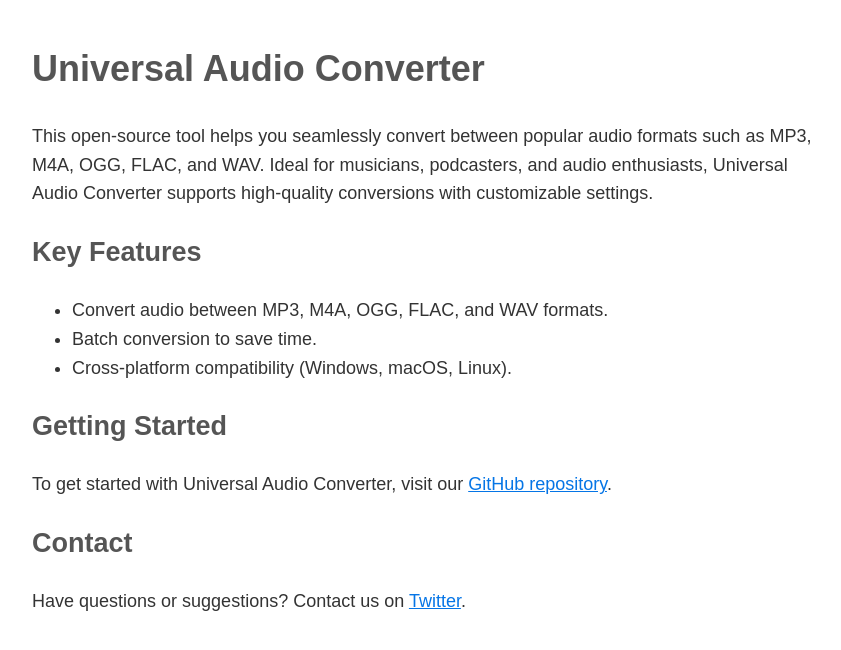
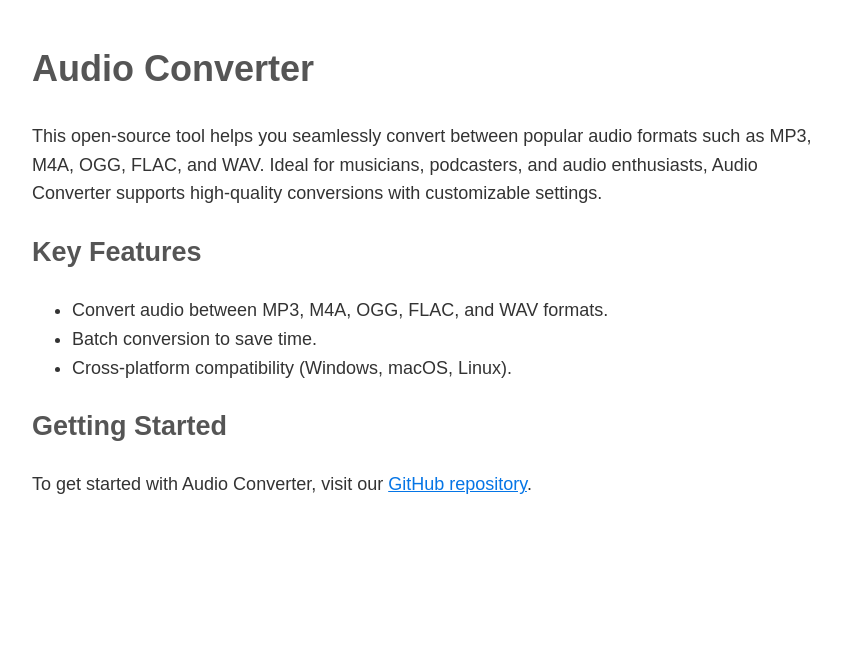
Before and after one commit to mottaviani-dev/audio-converter, a plain HTML site: page docs/index.html in a window 1280 px wide. Shown: the whole page, without its empty margins (208-1049 px from the left). Drawn offline with Linux system fonts and the light colour scheme.

Commit message:
Initial Commit

```diff
--- a/docs/index.html
+++ b/docs/index.html
@@ -2,11 +2,11 @@
 <html lang="en">
 <head>
     <meta charset="UTF-8">
-    <meta name="viewport" content="width=device-width, initial-scale=1.0">
-    <meta name="description" content="Universal Audio Converter is an open-source tool for converting audio files between MP3, M4A, OGG, FLAC, and WAV formats. Ideal for batch conversion with customizable settings for optimal audio quality.">
+    <meta name="vie wport" content="width=device-width, initial-scale=1.0">
+    <meta name="description" content="Audio Converter is an open-source tool for converting audio files between MP3, M4A, OGG, FLAC, and WAV formats. Ideal for batch conversion with customizable settings for optimal audio quality.">
     <meta name="keywords" content="audio converter, convert audio, MP3 to WAV, M4A to MP3, OGG to WAV, FLAC to MP3, batch audio conversion, open-source audio converter">
     <meta name="author" content="Your Name or Organization">
-    <title>Universal Audio Converter | Convert MP3, M4A, OGG, FLAC, WAV</title>
+    <title>Audio Converter | Convert MP3, M4A, OGG, FLAC, WAV</title>
     <link rel="canonical" href="https://yourusername.github.io/universal-audio-converter" />
     <style>
         body {
@@ -30,8 +30,8 @@
     </style>
 </head>
 <body>
-    <h1>Universal Audio Converter</h1>
-    <p>This open-source tool helps you seamlessly convert between popular audio formats such as MP3, M4A, OGG, FLAC, and WAV. Ideal for musicians, podcasters, and audio enthusiasts, Universal Audio Converter supports high-quality conversions with customizable settings.</p>
+    <h1>Audio Converter</h1>
+    <p>This open-source tool helps you seamlessly convert between popular audio formats such as MP3, M4A, OGG, FLAC, and WAV. Ideal for musicians, podcasters, and audio enthusiasts, Audio Converter supports high-quality conversions with customizable settings.</p>
     <h2>Key Features</h2>
     <ul>
         <li>Convert audio between MP3, M4A, OGG, FLAC, and WAV formats.</li>
@@ -39,8 +39,6 @@
         <li>Cross-platform compatibility (Windows, macOS, Linux).</li>
     </ul>
     <h2>Getting Started</h2>
-    <p>To get started with Universal Audio Converter, visit our <a href="https://github.com/yourusername/universal-audio-converter">GitHub repository</a>.</p>
-    <h2>Contact</h2>
-    <p>Have questions or suggestions? Contact us on <a href="https://twitter.com/yourtwitter">Twitter</a>.</p>
+    <p>To get started with Audio Converter, visit our <a href="https://github.com/mottaviani-dev/audio-converter">GitHub repository</a>.</p>
 </body>
 </html>
```
